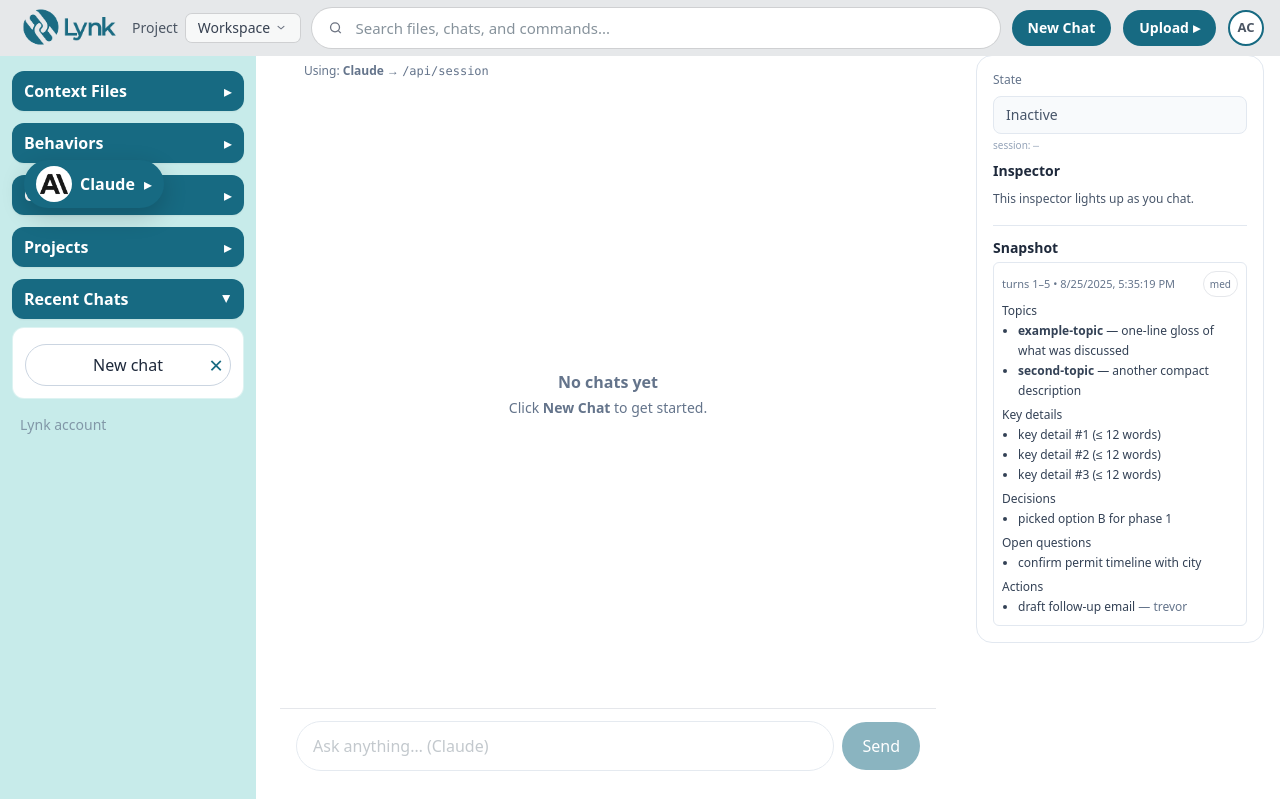
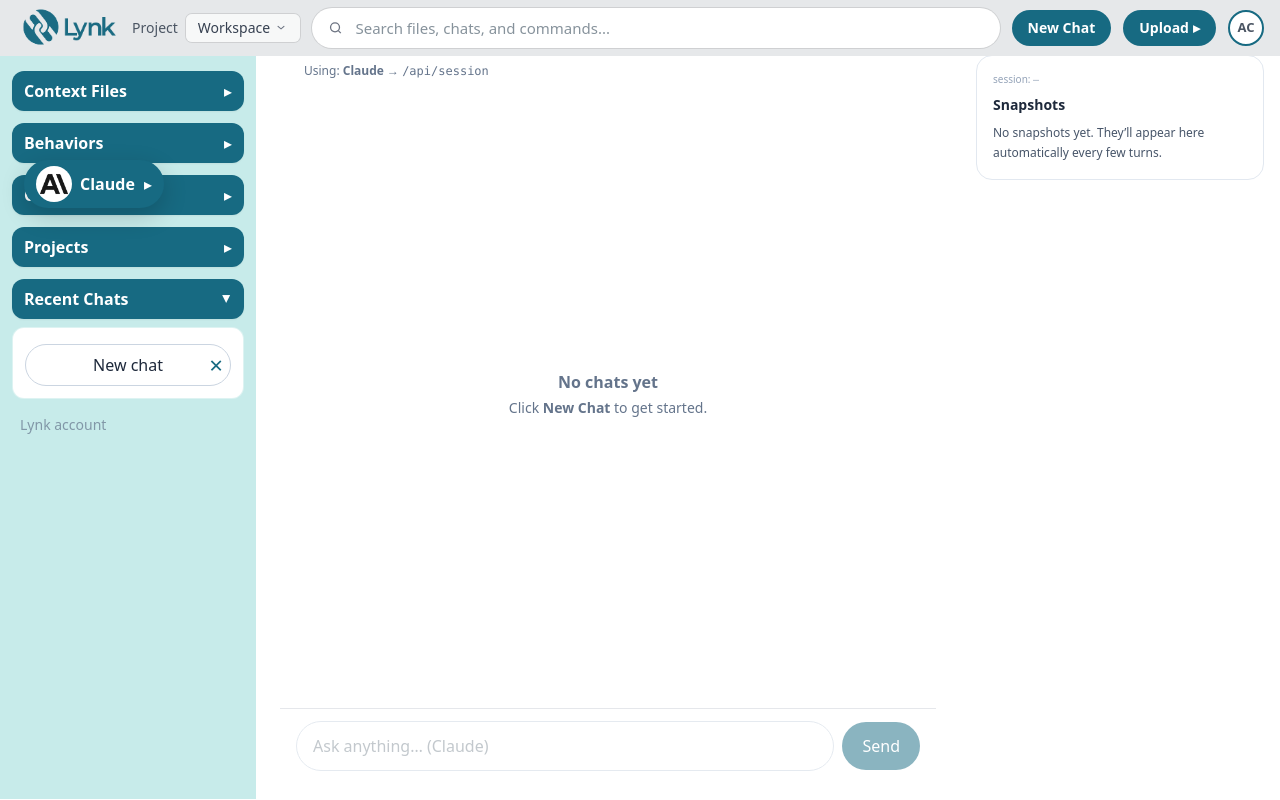
Before and after one commit to trevorriggle/Lynk, a Next.js app: page / in a window 1280 px wide. Built offline with nearby package versions, Linux system fonts and the light colour scheme.

Commit message:
Snapshot Only - USA

```diff
--- a/app/components/RightPanel.jsx
+++ b/app/components/RightPanel.jsx
@@ -2,31 +2,10 @@
 
 import { useEffect, useMemo, useState } from "react";
 
-const DUMMY_SNAPSHOT = {
-  created_at: new Date().toISOString(),
-  from_turn: 1,
-  to_turn: 5,
-  confidence: "med",
-  topics: [
-    { slug: "example-topic", gloss: "one-line gloss of what was discussed" },
-    { slug: "second-topic", gloss: "another compact description" },
-  ],
-  key_details: [
-    "key detail #1 (≤ 12 words)",
-    "key detail #2 (≤ 12 words)",
-    "key detail #3 (≤ 12 words)",
-  ],
-  decisions: ["picked option B for phase 1"],
-  open_questions: ["confirm permit timeline with city"],
-  actions: [{ text: "draft follow-up email", owner: "trevor" }],
-  entities: ["Columbus Zoo", "Zoobezi Bay"],
-  links: ["columbuszoo.org", "press-release.pdf"],
-  model: { provider: "openai", model: "gpt-4o-mini" },
-};
-
-export default function RightPanel({ active = false }) {
+export default function RightPanel() {
   const [inspector, setInspector] = useState(null);
   const [sessionId, setSessionId] = useState(null);
+  const [copiedKey, setCopiedKey] = useState(null); // track which snapshot was just copied
 
   // Discover the session id used by Chat.jsx
   useEffect(() => {
@@ -53,144 +32,96 @@
         const r = await fetch(`/api/session?sessionId=${encodeURIComponent(sessionId)}`);
         const j = await r.json();
         if (j?.inspector) setInspector(j.inspector);
-      } catch {}
+      } catch {
+        // silent
+      }
     };
     load();
-    if (active) timer = setInterval(load, 4000);
-    return () => timer && clearInterval(timer);
-  }, [active, sessionId]);
+    // poll gently; snapshots appear every N turns so no need to be aggressive
+    timer = setInterval(load, 5000);
+    return () => clearInterval(timer);
+  }, [sessionId]);
 
-  const state = active ? "Active" : "Inactive";
+  const snapshots = useMemo(
+    () => (Array.isArray(inspector?.snapshots) ? inspector.snapshots : []),
+    [inspector]
+  );
 
-  // Pick the latest snapshot; if missing or too empty, inject a dummy
-  const latestSnapshot = useMemo(() => {
-    const s = inspector?.snapshots?.at(-1);
-    const tooEmpty =
-      !s ||
-      (Array.isArray(s.topics) && s.topics.length === 0 &&
-       Array.isArray(s.key_details) && s.key_details.length === 0);
-    return tooEmpty ? DUMMY_SNAPSHOT : s;
-  }, [inspector]);
+  async function copySnapshot(s, idx) {
+    try {
+      // Prefer a pretty, portable block (not gigantic)
+      const clean = {
+        created_at: s.created_at,
+        range: { from_turn: s.from_turn, to_turn: s.to_turn },
+        confidence: s.confidence,
+        topics: s.topics,
+        key_details: s.key_details,
+        decisions: s.decisions,
+        open_questions: s.open_questions,
+        actions: s.actions,
+        entities: s.entities,
+        links: s.links,
+        model: s.model,
+      };
+      await navigator.clipboard.writeText(JSON.stringify(clean, null, 2));
+      setCopiedKey(idx);
+      setTimeout(() => setCopiedKey(null), 1200);
+    } catch {
+      // no-op
+    }
+  }
 
   return (
     <aside className="hidden w-80 shrink-0 lg:block px-4 pb-4 pt-0">
       <div className="rounded-2xl border border-slate-200 bg-white p-4">
-        {/* Header */}
-        <div className="mb-2 text-xs text-slate-500">State</div>
-        <div
-          className={
-            "mb-1 rounded-lg px-3 py-2 text-sm " +
-            (active
-              ? "bg-emerald-50 border border-emerald-200 text-emerald-800"
-              : "bg-slate-50 border border-slate-200 text-slate-600")
-          }
-        >
-          {state}
-        </div>
+        {/* Minimal header */}
         <div className="mb-2 text-[10px] text-slate-400">
           session: <code>{sessionId || "—"}</code>
         </div>
 
-        {/* Inspector live notes (kept) */}
-        <div className="text-sm font-semibold text-slate-800">Inspector</div>
-        {inspector?.live ? (
-          <div className="mt-3 space-y-3 text-xs leading-5 text-slate-700">
-            {inspector.live.gist ? (
-              <div>
-                <div className="mb-1 font-medium text-slate-900">Gist</div>
-                <div className="rounded-md border border-slate-200 bg-slate-50 px-2 py-1.5">
-                  {inspector.live.gist}
+        {/* Snapshots only */}
+        <div className="mb-1 text-sm font-semibold text-slate-800">Snapshots</div>
+
+        {snapshots.length === 0 ? (
+          <p className="mt-2 text-xs leading-5 text-slate-600">
+            No snapshots yet. They’ll appear here automatically every few turns.
+          </p>
+        ) : (
+          <div className="mt-2 space-y-2">
+            {snapshots
+              .slice(-8)         // show the most recent up to 8
+              .reverse()         // newest first
+              .map((s, i) => {
+                const idx = snapshots.length - 1 - i; // stable key for copied state
+                return (
+                  <div key={`${s.created_at}-${s.from_turn}-${s.to_turn}`} className="rounded-md border border-slate-200 p-2">
+                    <div className="flex items-center justify-between">
+                      <div className="text-[11px] text-slate-500">
+                        turns {s.from_turn}–{s.to_turn} • {new Date(s.created_at).toLocaleString()}
+                      </div>
+                      <div className="flex items-center gap-1.5">
+                        {s.confidence && (
+                          <span className="text-[10px] rounded-full border px-1.5 py-0.5 text-slate-500">
+                            {s.confidence}
+                          </span>
+                        )}
+                        <button
+                          onClick={() => copySnapshot(s, idx)}
+                          className="text-[11px] rounded-md border px-2 py-0.5 hover:bg-slate-50 active:scale-[0.99]"
+                          title="Copy snapshot JSON"
+                        >
+                          {copiedKey === idx ? "Copied!" : "Copy"}
+                        </button>
                       </div>
                     </div>
-            ) : null}
 
-            {Array.isArray(inspector.live.key_points) &&
-            inspector.live.key_points.length > 0 ? (
-              <div>
-                <div className="mb-1 font-medium text-slate-900">Key points</div>
-                <ul className="list-disc pl-5">
-                  {inspector.live.key_points.map((k, i) => (
-                    <li key={i}>{k}</li>
-                  ))}
-                </ul>
-              </div>
-            ) : null}
-
-            {Array.isArray(inspector.live.todos) &&
-            inspector.live.todos.length > 0 ? (
-              <div>
-                <div className="mb-1 font-medium text-slate-900">To-dos</div>
-                <ul className="pl-0">
-                  {inspector.live.todos.map((t, i) => (
-                    <li key={i} className="flex items-start gap-2">
-                      <input type="checkbox" disabled className="mt-1" />
-                      <span>{t}</span>
-                    </li>
-                  ))}
-                </ul>
-              </div>
-            ) : null}
-
-            {Array.isArray(inspector.live.entities) &&
-            inspector.live.entities.length > 0 ? (
-              <div>
-                <div className="mb-1 font-medium text-slate-900">Entities</div>
-                <div className="flex flex-wrap gap-1.5">
-                  {inspector.live.entities.map((e, i) => (
-                    <span
-                      key={i}
-                      className="rounded-full border border-slate-200 bg-slate-50 px-2 py-0.5"
-                    >
-                      {e}
-                    </span>
-                  ))}
-                </div>
-              </div>
-            ) : null}
-
-            {Array.isArray(inspector.commands) && inspector.commands.length > 0 ? (
-              <div>
-                <div className="mb-1 font-medium text-slate-900">Suggested commands</div>
-                <ul className="list-disc pl-5">
-                  {inspector.commands.map((c, i) => (
-                    <li key={i}>
-                      <code className="rounded bg-slate-100 px-1 py-0.5">{c.command}</code>{" "}
-                      <span className="text-slate-500">(mentions: {c.count})</span>
-                    </li>
-                  ))}
-                </ul>
-              </div>
-            ) : null}
-          </div>
-        ) : (
-          <p className="mt-2 text-xs leading-5 text-slate-600">
-            This inspector lights up as you chat.
-          </p>
-        )}
-
-        {/* Expanded Snapshot Card (always shows; falls back to dummy) */}
-        <div className="mt-4 border-t border-slate-200 pt-3">
-          <div className="mb-1 text-sm font-semibold text-slate-800">Snapshot</div>
-
-          <div className="rounded-md border border-slate-200 p-2 text-xs leading-5 text-slate-700">
-            <div className="flex items-center justify-between">
-              <div className="text-[11px] text-slate-500">
-                turns {latestSnapshot?.from_turn ?? "1"}–{latestSnapshot?.to_turn ?? "5"} •{" "}
-                {new Date(latestSnapshot?.created_at || Date.now()).toLocaleString()}
-              </div>
-              {latestSnapshot?.confidence && (
-                <span className="text-[10px] rounded-full border px-1.5 py-0.5 text-slate-500">
-                  {latestSnapshot.confidence}
-                </span>
-              )}
-            </div>
-
-            {Array.isArray(latestSnapshot?.topics) && latestSnapshot.topics.length > 0 && (
-              <div className="mt-1">
+                    {/* Topics */}
+                    {Array.isArray(s.topics) && s.topics.length > 0 && (
+                      <div className="mt-1 text-xs">
                         <div className="font-medium">Topics</div>
                         <ul className="list-disc pl-4">
-                  {latestSnapshot.topics.map((t, i) => (
-                    <li key={i}>
+                          {s.topics.map((t, j) => (
+                            <li key={j}>
                               <b>{t.slug}</b>
                               {t.gloss ? ` — ${t.gloss}` : ""}
                             </li>
@@ -199,46 +130,41 @@
                       </div>
                     )}
 
-            {Array.isArray(latestSnapshot?.key_details) && latestSnapshot.key_details.length > 0 && (
-              <div className="mt-1">
+                    {/* Key details */}
+                    {Array.isArray(s.key_details) && s.key_details.length > 0 && (
+                      <div className="mt-1 text-xs">
                         <div className="font-medium">Key details</div>
                         <ul className="list-disc pl-4">
-                  {latestSnapshot.key_details.map((k, i) => (
-                    <li key={i}>{k}</li>
-                  ))}
+                          {s.key_details.map((k, j) => <li key={j}>{k}</li>)}
                         </ul>
                       </div>
                     )}
 
-            {Array.isArray(latestSnapshot?.decisions) && latestSnapshot.decisions.length > 0 && (
-              <div className="mt-1">
+                    {/* Optional compact sections */}
+                    {Array.isArray(s.decisions) && s.decisions.length > 0 && (
+                      <div className="mt-1 text-xs">
                         <div className="font-medium">Decisions</div>
                         <ul className="list-disc pl-4">
-                  {latestSnapshot.decisions.map((d, i) => (
-                    <li key={i}>{d}</li>
-                  ))}
+                          {s.decisions.map((d, j) => <li key={j}>{d}</li>)}
                         </ul>
                       </div>
                     )}
 
-            {Array.isArray(latestSnapshot?.open_questions) &&
-              latestSnapshot.open_questions.length > 0 && (
-                <div className="mt-1">
+                    {Array.isArray(s.open_questions) && s.open_questions.length > 0 && (
+                      <div className="mt-1 text-xs">
                         <div className="font-medium">Open questions</div>
                         <ul className="list-disc pl-4">
-                    {latestSnapshot.open_questions.map((q, i) => (
-                      <li key={i}>{q}</li>
-                    ))}
+                          {s.open_questions.map((q, j) => <li key={j}>{q}</li>)}
                         </ul>
                       </div>
                     )}
 
-            {Array.isArray(latestSnapshot?.actions) && latestSnapshot.actions.length > 0 && (
-              <div className="mt-1">
+                    {Array.isArray(s.actions) && s.actions.length > 0 && (
+                      <div className="mt-1 text-xs">
                         <div className="font-medium">Actions</div>
                         <ul className="list-disc pl-4">
-                  {latestSnapshot.actions.map((a, i) => (
-                    <li key={i}>
+                          {s.actions.map((a, j) => (
+                            <li key={j}>
                               {a.text}
                               {a.owner ? <span className="text-slate-500"> — {a.owner}</span> : null}
                             </li>
@@ -247,7 +173,10 @@
                       </div>
                     )}
                   </div>
+                );
+              })}
           </div>
+        )}
       </div>
     </aside>
   );
```
Lines whose indentation alone changed are shown as unchanged.
